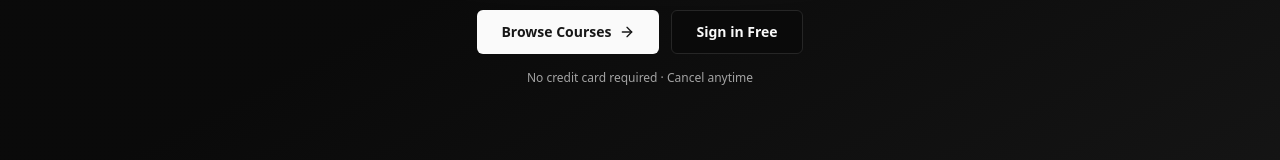
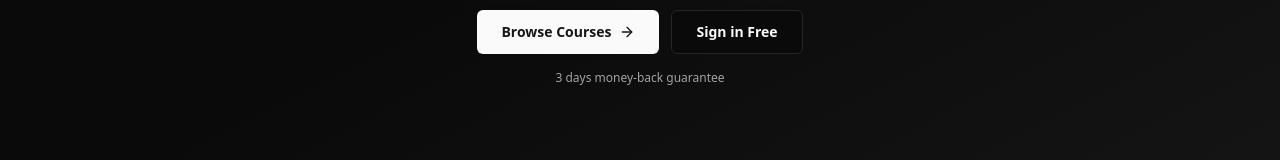
Before and after one commit to SATYAM-KS/fluxcode-prod, a Next.js app: page / in a window 1280 px wide. Shown: the part 497-657 px from the top of the page. Built offline with nearby package versions, Linux system fonts and the light colour scheme; no server answers; the database is empty.

Commit message:
copy: update hero tagline to 3 days money-back guarantee

```diff
--- a/src/app/(main)/page.tsx
+++ b/src/app/(main)/page.tsx
@@ -88,7 +88,7 @@ export default async function Home() {
             </Link>
           </div>
           <p className="mt-4 text-xs text-muted-foreground">
-            No credit card required &middot; Cancel anytime
+            3 days money-back guarantee
           </p>
         </div>
         {/* decorative blobs */}
```
